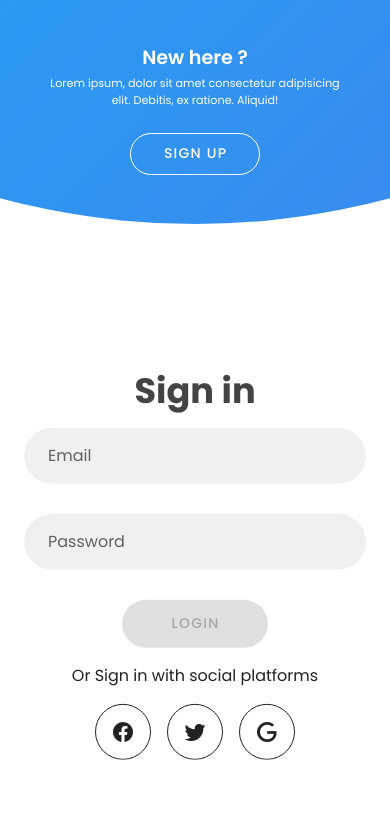
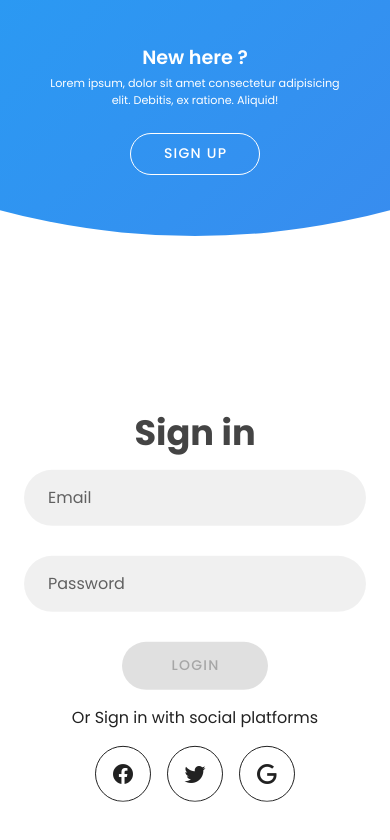
Before and after one commit to poompongphun/micket-web, a Nuxt app: page /signin in a window 390 px wide. Shown: the top 840 px of the page. Built offline with nearby package versions, Linux system fonts and the light colour scheme.

Commit message:
fix responsive

```diff
--- a/layouts/auth.vue
+++ b/layouts/auth.vue
@@ -5,7 +5,7 @@
       :class="{ 'sign-up-mode': signIn }"
       :style="
         this.$vuetify.breakpoint.smAndDown
-          ? `height: ${signIn ? '900px' : '700px'}`
+          ? `min-height: ${signIn ? '900px' : '700px'}`
           : ''
       "
     >
```
